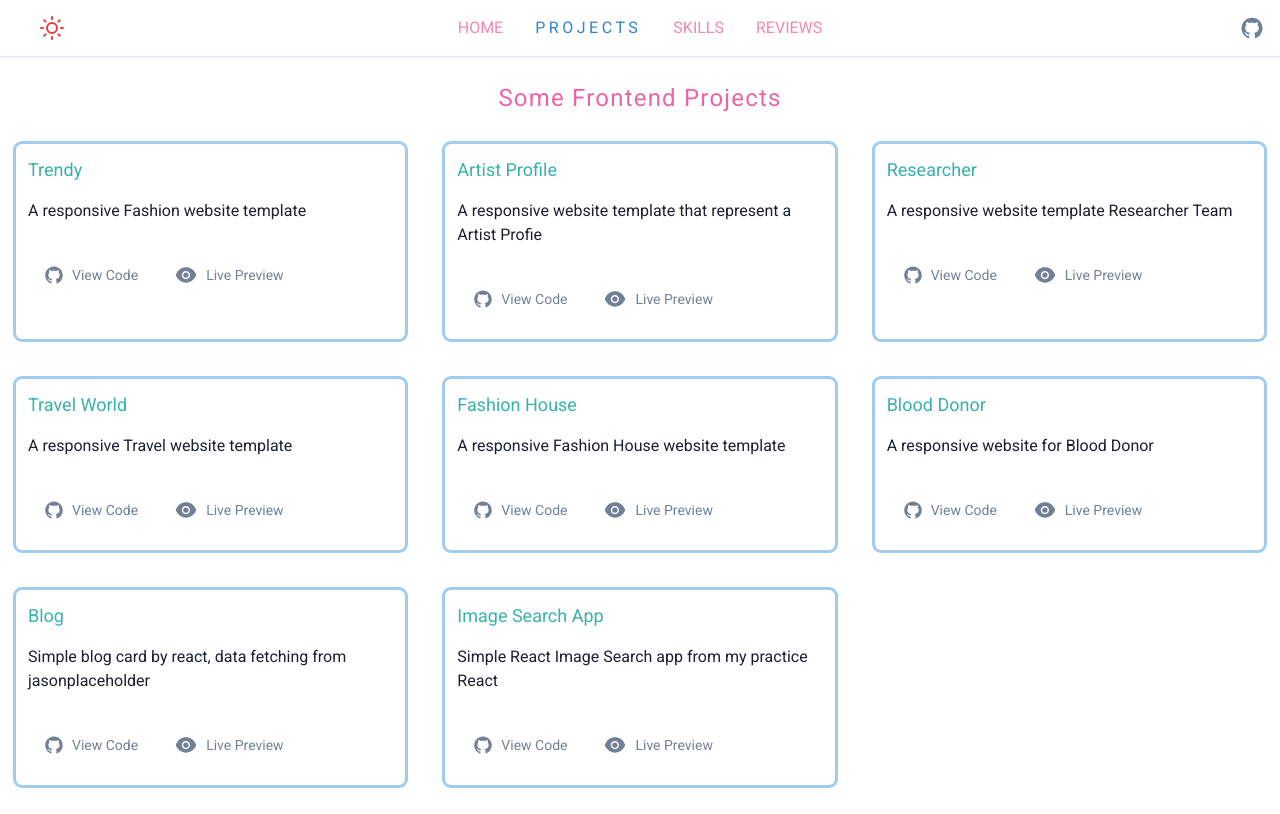
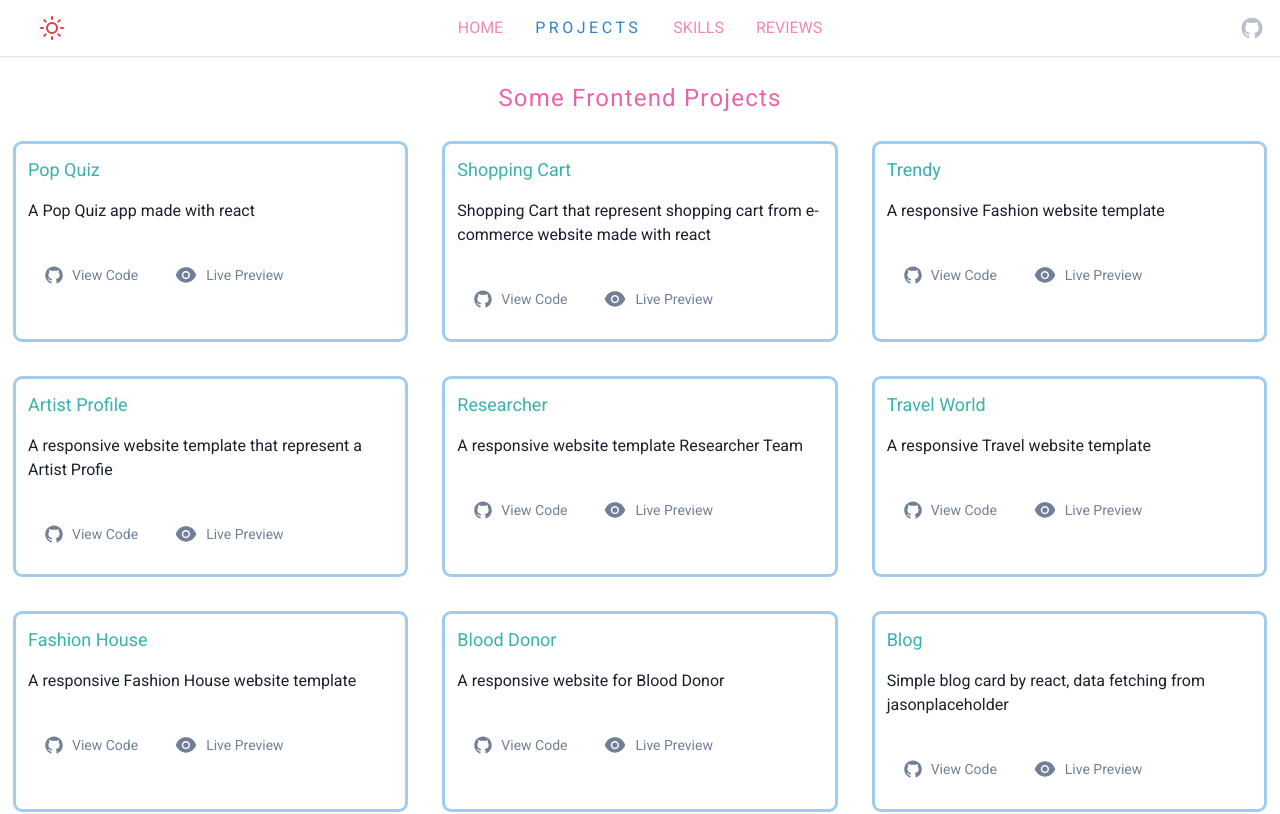
Before and after one commit to touhidulshawan/touhidulshawan, a React (Create React App) app: page /#/projects in a window 1280 px wide. Shown: the top 814 px of the page. Built offline with nearby package versions, Linux system fonts and the light colour scheme.

Commit message:
udpate package and add two more projects

```diff
--- a/package.json
+++ b/package.json
@@ -17,7 +17,7 @@
     "react-icons": "^3.10.0",
     "react-router": "^5.2.0",
     "react-router-dom": "^5.2.0",
-    "react-scripts": "3.4.1",
+    "react-scripts": "^3.4.3",
     "styled-components": "^5.1.1",
     "tailwindcss": "^1.6.0"
   },
@@ -27,7 +27,7 @@
     "predeploy": "npm run build",
     "deploy": "gh-pages -d build",
     "test": "react-scripts test",
-    "build-css": "postcss src/tailwind.css -o src/index.css",
+    "build:css": "postcss src/tailwind.css -o src/index.css",
     "eject": "react-scripts eject"
   },
   "eslintConfig": {
--- a/src/components/navBar/FullScreenNav.jsx
+++ b/src/components/navBar/FullScreenNav.jsx
@@ -51,7 +51,7 @@ const FullScreenNav = (props) => {
             rel="noopener noreferrer"
           >
             <AiFillGithub
-              className={`text-2xl text-gray-${
+              className={`text-2xl animate-pulse text-gray-${
                 props.theme === "light" ? "600" : "100"
               } hover:shadow-outline rounded-full transition ease-out duration-500`}
             />
--- a/src/containers/projects/ProjectsData.json
+++ b/src/containers/projects/ProjectsData.json
@@ -1,4 +1,19 @@
 [
+  {
+    "id": "r#1",
+    "projectTitle": "Pop Quiz",
+    "projectDes": "A Pop Quiz app made with react",
+    "sourceLink": "https://github.com/touhidulShawan/pop-quiz",
+    "liveLink": "https://touhidulshawan.github.io/pop-quiz/"
+  },
+  {
+    "id": "r#2",
+    "projectTitle": "Shopping Cart",
+    "projectDes": "Shopping Cart that represent shopping cart from e-commerce website made with react",
+    "sourceLink": "https://github.com/touhidulShawan/shopping_cart",
+    "liveLink": "https://touhidulshawan.github.io/shopping_cart/"
+  },
+
   {
     "id": 1,
     "projectTitle": "Trendy",
--- a/src/index.css
+++ b/src/index.css
@@ -1226,6 +1226,14 @@ img {
   transition-duration: 1000ms;
 }
 
+.animate-ping{
+  animation: ping 1s cubic-bezier(0, 0, 0.2, 1) infinite;
+}
+
+.animate-pulse{
+  animation: pulse 2s cubic-bezier(0.4, 0, 0.6, 1) infinite;
+}
+
 body {
   font-family: "Roboto", sans-serif;
 }
```
Also changed, not shown: 1 other file (tests, documents, lock files or other folders).
